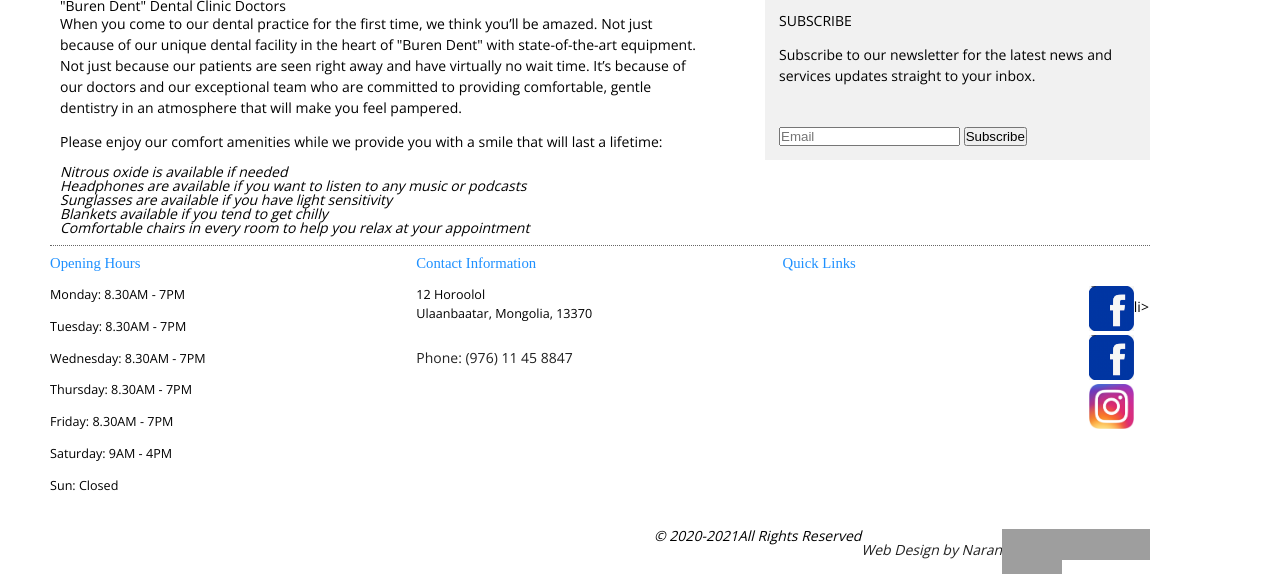
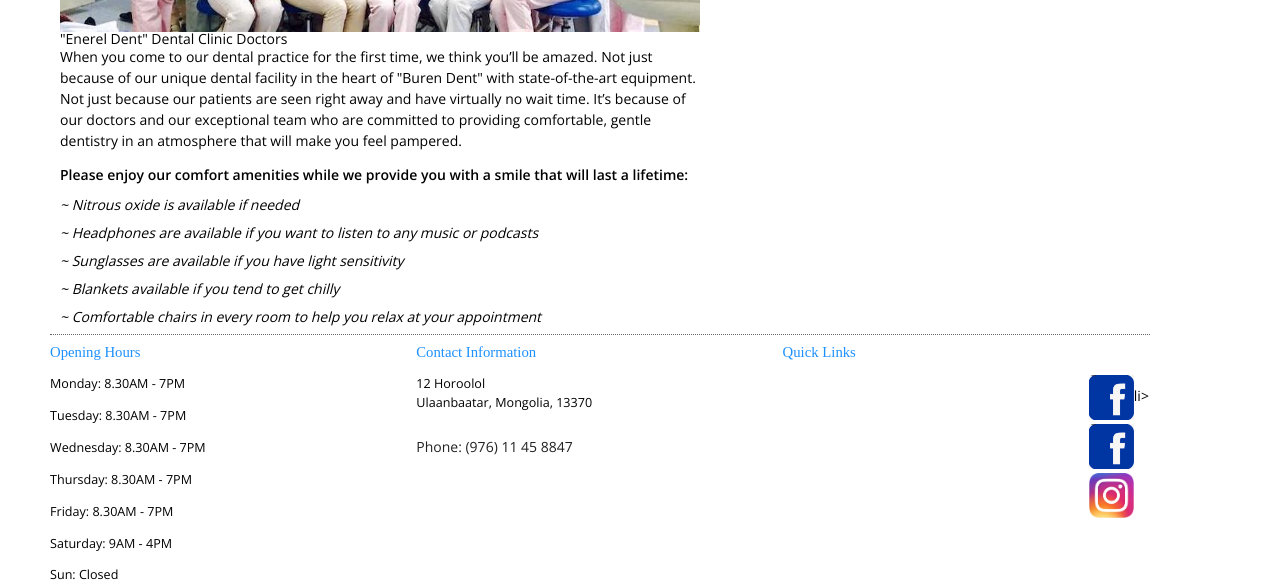
Before and after one commit to ntorguud/it162-final-project, a PHP site: page /about.php in a window 1280 px wide. Shown: the part 466-1048 px from the top of the page. Run offline with PHP 8.4, Linux system fonts and the light colour scheme; some libraries are stand-ins or nearby versions; grey boxes are pictures that could not be loaded.

Commit message:
Edit text

```diff
--- a/about.php
+++ b/about.php
@@ -2,48 +2,29 @@
 
 <main>
 
-    <h1> About "Buren Dent" Dental Clinic</h1>
+    <h1> About "Enerel Dent" Dental Clinic</h1>
     <figure>
-        <img src="images/group.jpg" alt="group">
-        <figcaption>"Buren Dent" Dental Clinic Doctors</figcaption>
+        <img src="images/enerel-family.jpeg" alt="group">
+        <figcaption>"Enerel Dent" Dental Clinic Doctors</figcaption>
     </figure>
     <p> When you come to our dental practice for the first time, we think you’ll be amazed. Not just because of our unique dental facility in the heart of "Buren Dent" with state-of-the-art equipment. Not just because our patients are seen right away and have virtually no wait time. It’s because of our doctors and our exceptional team who are committed to providing comfortable, gentle dentistry in an atmosphere that will make you feel pampered.</p>
 
-    <p>Please enjoy our comfort amenities while we provide you with a smile that will last a lifetime:
+    <p><b>Please enjoy our comfort amenities while we provide you with a smile that will last a lifetime:</b>
     </p>
 
     <ul>
 
-        <li><i>Nitrous oxide is available if needed</i></li>
-        <li><i>Headphones are available if you want to listen to any music or podcasts</i></li>
-        <li><i>Sunglasses are available if you have light sensitivity</i></li>
-        <li><i>Blankets available if you tend to get chilly</i></li>
-        <li><i>Comfortable chairs in every room to help you relax at your appointment</i></li>
-
-
+        <li><i>~ Nitrous oxide is available if needed</i></li>
+        <br>
+        <li><i>~ Headphones are available if you want to listen to any music or podcasts</i></li>
+        <br>
+        <li><i>~ Sunglasses are available if you have light sensitivity</i></li>
+        <br>
+        <li><i>~ Blankets available if you tend to get chilly</i></li>
+        <br>
+        <li><i>~ Comfortable chairs in every room to help you relax at your appointment</i></li>
     </ul>
-
-
-
-
 </main>
-
-
-<aside>
-    <img src="images/teeth.png" alt="teeth">
-    <form action="formhandler1.php" method="post">
-        <div class="signup">
-            <h3>E-NEWSLETTER SIGNUP</h3>
-            <p>SUBSCRIBE</p>
-            <p>Subscribe to our newsletter for the latest news and services updates straight to your inbox.</p>
-        </div>
-        <div class="signup">
-            <input type="text" placeholder="Email" name="mail">
-            <input type="submit" value="Subscribe">
-
-        </div>
-    </form>
-</aside>
 
 <?php include 'includes/fp-footer.php' ?>
 </div> <!-- end wrapper -->
```
